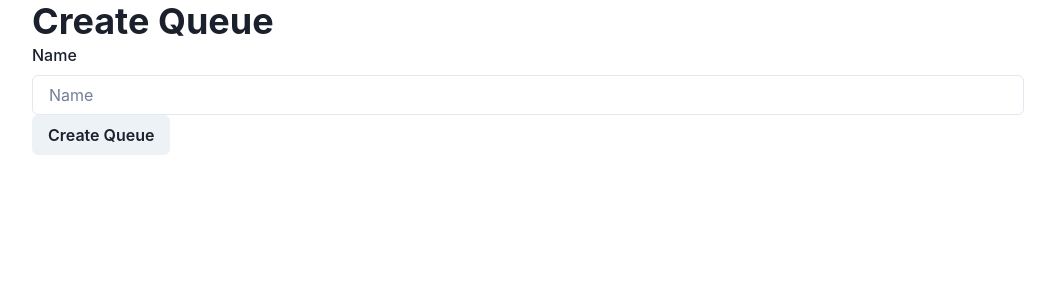
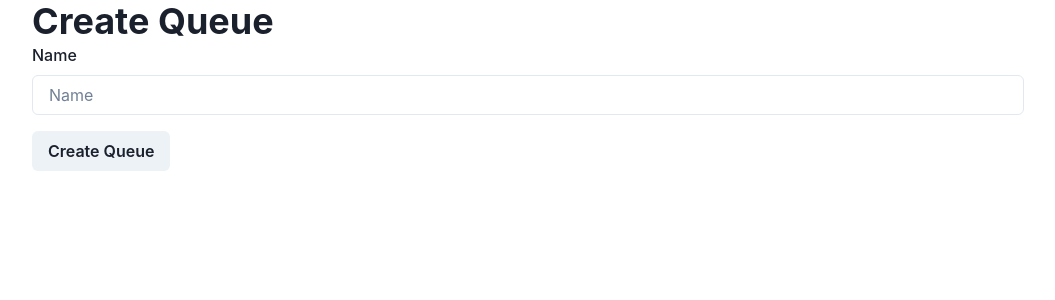
Before and after one commit to jonathanmtran/vnk, a Next.js app: page /queue/create in a window 1280 px wide. Shown: the top 300 px of the page, without its empty margins (112-1167 px from the left). Built offline with nearby package versions, Linux system fonts and the light colour scheme.

Commit message:
fix: added margin to submit button

```diff
--- a/components/QueueCreateForm.tsx
+++ b/components/QueueCreateForm.tsx
@@ -53,7 +53,7 @@ export default function QueueCreateForm(props: any) {
         />
       </FormControl>
 
-      <Button isLoading={isSubmitting} type="submit">
+      <Button mt={4} isLoading={isSubmitting} type="submit">
         Create Queue
       </Button>
     </form>
```
